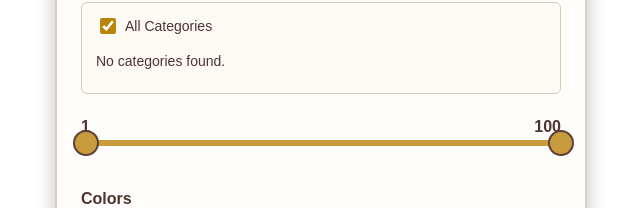
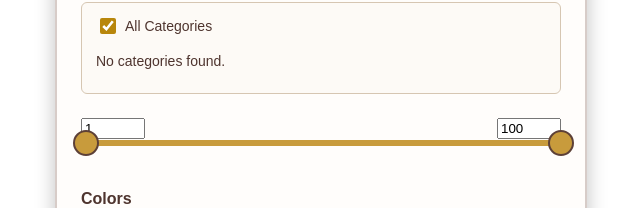
Before and after one commit to BLOUDANJEWELLERY/webns, a Next.js app in the folder nextjs/: page /components/filtersortmodal in a window 1280 px wide. Shown: the part 206-414 px from the top of the page, without its empty margins (319-959 px from the left). Built offline with nearby package versions, Linux system fonts and the light colour scheme.

Commit message:
Update filtersortmodal.tsx

```diff
--- a/nextjs/src/pages/components/filtersortmodal.tsx
+++ b/nextjs/src/pages/components/filtersortmodal.tsx
@@ -149,6 +149,7 @@ export default function FilterSortModal({
   }
 
   // Slider percentages
+// State
 const [minPrice, setMinPrice] = useState(1)
 const [maxPrice, setMaxPrice] = useState(100)
 const [activeThumb, setActiveThumb] = useState<'min' | 'max' | null>(null)
@@ -189,12 +190,16 @@ const handleSliderClick = (e: React.MouseEvent | React.TouchEvent) => {
   const clientX = 'touches' in e ? e.touches[0].clientX : e.clientX
   const percent = ((clientX - slider.left) / slider.width) * 100
   const value = Math.round(percent)
-  if (Math.abs(value - minPrice) < Math.abs(value - maxPrice)) setMinPrice(Math.min(value, maxPrice))
-  else setMaxPrice(Math.max(value, minPrice))
+  if (Math.abs(value - minPrice) < Math.abs(value - maxPrice)) {
+    setMinPrice(Math.min(value, maxPrice))
+  } else {
+    setMaxPrice(Math.max(value, minPrice))
+  }
 }
 
 const minPercent = minPrice
 const maxPercent = maxPrice
+
 
   return (
     <div className={styles.modal}>
@@ -233,6 +238,7 @@ const maxPercent = maxPrice
     style={{ left: `${minPercent}%`, right: `${100 - maxPercent}%` }}
   ></div>
 
+  {/* Min Thumb */}
   <div
     className={styles.thumb}
     style={{ left: `${minPercent}%`, zIndex: activeThumb === 'min' ? 4 : 2 }}
@@ -240,6 +246,7 @@ const maxPercent = maxPrice
     onTouchStart={e => startDrag(e, 'min')}
   />
 
+  {/* Max Thumb */}
   <div
     className={styles.thumb}
     style={{ left: `${maxPercent}%`, zIndex: activeThumb === 'max' ? 4 : 2 }}
@@ -247,11 +254,31 @@ const maxPercent = maxPrice
     onTouchStart={e => startDrag(e, 'max')}
   />
 
+  {/* Inputs instead of plain values */}
   <div className={styles.sliderValues}>
-    <span>{minPrice}</span>
-    <span>{maxPrice}</span>
+    <input
+      type="number"
+      min={0}
+      max={maxPrice}
+      value={minPrice}
+      onChange={(e) => {
+        let val = Math.max(0, Math.min(Number(e.target.value), maxPrice))
+        setMinPrice(val)
+      }}
+    />
+    <input
+      type="number"
+      min={minPrice}
+      max={100}
+      value={maxPrice}
+      onChange={(e) => {
+        let val = Math.max(minPrice, Math.min(Number(e.target.value), 100))
+        setMaxPrice(val)
+      }}
+    />
   </div>
 </div>
+
 
       {/* Colors */}
       <section className={styles.section}>
```
